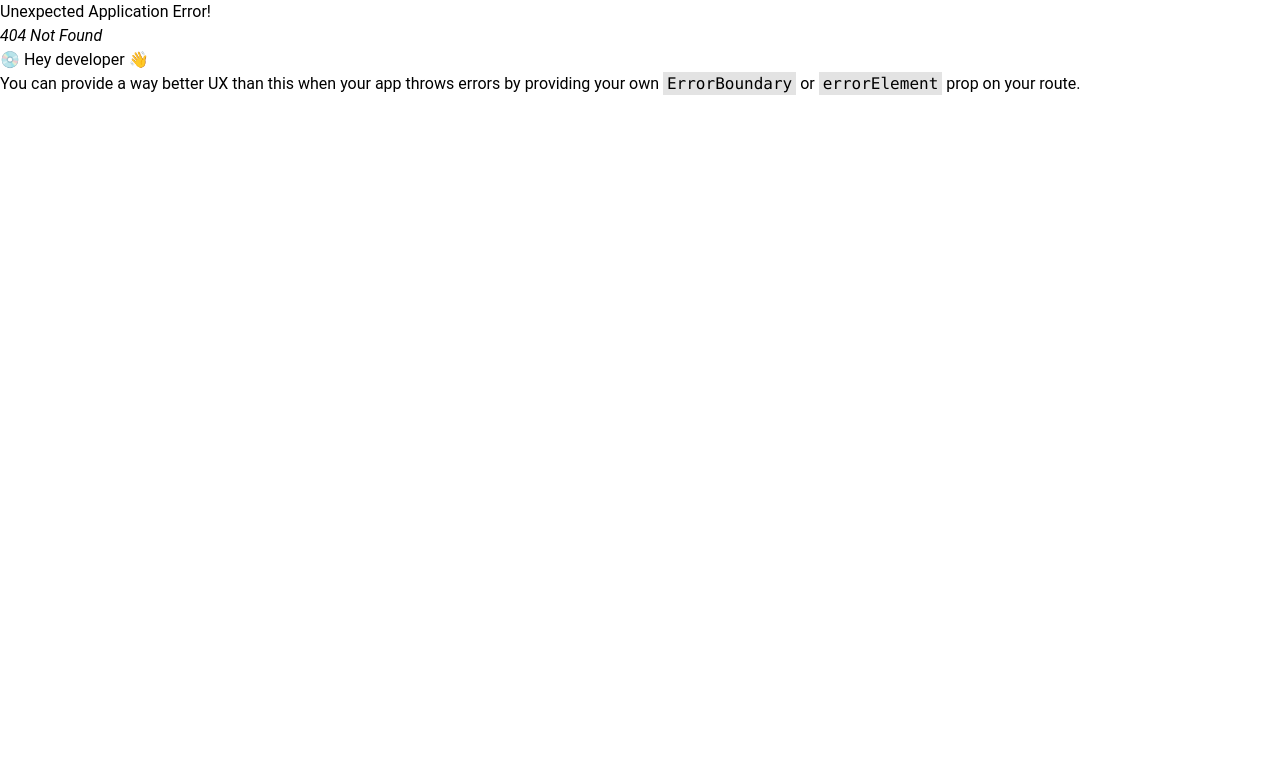
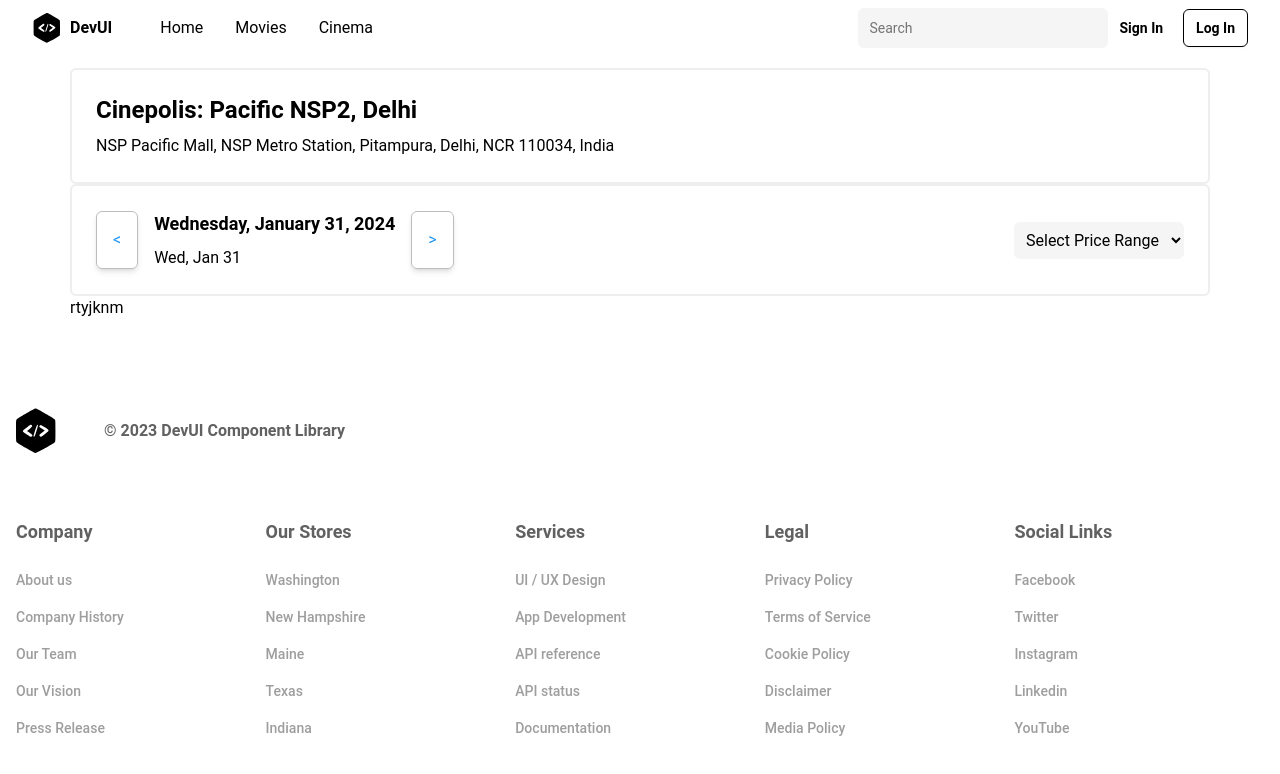
Before and after one commit to upaliwal1234/Movie-Ticket-Booking, a React (Vite) app in the folder frontend/: page /cinema/cname in a window 1280 px wide. Before the commit this address had no page. Shown: the top 774 px of the page. Built offline with nearby package versions, Linux system fonts and the light colour scheme.

Commit message:
cinema view page in production

```diff
--- /dev/null
+++ b/frontend/src/Components/CinemaInfo/CinemaInfo.jsx
@@ -0,0 +1,75 @@
+import React,{useState} from 'react'
+
+export default function CinemaInfo() {
+    const [selectedDate, setSelectedDate] = useState(new Date());
+    const handleDateChange = (daysToAdd) => {
+    const newDate = new Date();
+    newDate.setDate(newDate.getDate() + daysToAdd);
+    setSelectedDate(newDate);
+  };
+
+  const [selectedPriceRange, setSelectedPriceRange] = useState('');
+  const handlePriceChange = (priceRange) => {
+    setSelectedPriceRange(priceRange);
+  };
+
+  const priceRanges = [
+    '0-100',
+    '100-200',
+    '200-300',
+    '300-400',
+    '400-500',
+    '500-600',
+    '600-700',
+  ];
+  return (
+    <div className='container justify-center mx-auto mt-3'>
+    <div className="bg-white p-6 rounded-md border-2">
+      <h1 className="text-2xl font-bold mb-2 text-black">Cinepolis: Pacific NSP2, Delhi</h1>
+      <p className="text-black">NSP Pacific Mall, NSP Metro Station, Pitampura, Delhi, NCR 110034, India</p>
+    </div>
+    <div className="bg-white p-6 rounded-md border-2 flex items-center justify-between">
+      <div className="flex items-center">
+        <button
+          className="text-blue-500 p-4 border-gray-400 shadow-md border rounded-md hover:text-blue-700 focus:outline-none"
+          onClick={() => handleDateChange(-1)}
+        >
+          &lt;
+        </button>
+        <div className="ml-4">
+          <h1 className="text-lg font-bold mb-2 text-black">
+            {selectedDate.toLocaleDateString('en-US', { weekday: 'long', year: 'numeric', month: 'long', day: 'numeric' })}
+          </h1>
+          <p className="text-black">
+            {selectedDate.toLocaleDateString('en-US', { weekday: 'short', month: 'short', day: 'numeric' })}
+          </p>
+        </div>
+        <button
+          className="ml-4 border-gray-400 border p-4 shadow-md rounded-md text-blue-500 hover:text-blue-700 focus:outline-none"
+          onClick={() => handleDateChange(1)}
+        >
+          &gt;
+        </button>
+      </div>
+
+      <div className="flex items-center">
+      <select
+        value={selectedPriceRange}
+        onChange={(e) => handlePriceChange(e.target.value)}
+        className="bg-gray-100 text-black p-2 rounded-md focus:outline-none"
+      >
+        <option value="">Select Price Range</option>
+        {priceRanges.map((range) => (
+          <option key={range} value={range}>
+            {range}
+          </option>
+        ))}
+      </select>
+    </div>
+    </div>
+      <div>
+        rtyjknm
+      </div>
+    </div>
+  )
+}
--- a/frontend/src/Components/Cinemas/CinemaCard.jsx
+++ b/frontend/src/Components/Cinemas/CinemaCard.jsx
@@ -4,7 +4,7 @@
 function CinemaCard({ cinemaname, movie }) {
     return (
         <div>
-            <Link to="#">
+            <Link to="/cinema/cname">
             <div className="relative flex w-full min-w-[20rem] max-w-[26rem] hover:bg-gray-200 flex-col rounded-xl bg-transparent bg-clip-border border-2 text-gray-700 shadow-none">
             <div className="relative flex items-center gap-4 p-3 overflow-hidden text-gray-700 bg-transparent shadow-none rounded-xl bg-clip-border">
                 <div className="flex w-full flex-col gap-0.5">
--- a/frontend/src/main.jsx
+++ b/frontend/src/main.jsx
@@ -6,6 +6,7 @@
 import Home from './Components/Home/Home.jsx';
 import Movies from './Components/Movies/Movies.jsx'
 import Cinemas from './Components/Cinemas/Cinemas.jsx'
+import CinemaInfo from './Components/CinemaInfo/CinemaInfo.jsx'
 
 const router = createBrowserRouter(
   createRoutesFromElements(
@@ -13,6 +14,7 @@
       <Route path='/' element={< Home />} />
       <Route path='/movies' element={<Movies />} />
       <Route path='/cinema' element={<Cinemas />} />
+      <Route path='/cinema/cname' element={<CinemaInfo/>} />
     </Route>
 
   )
```
